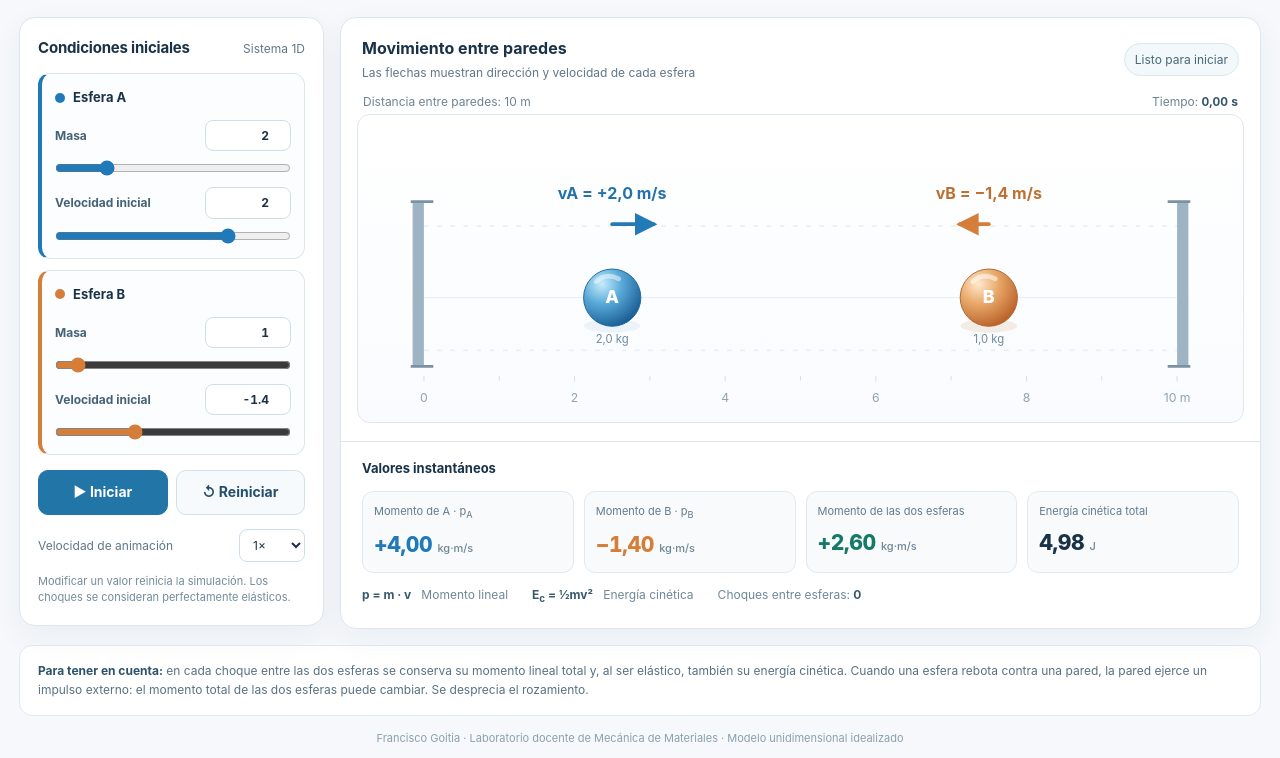
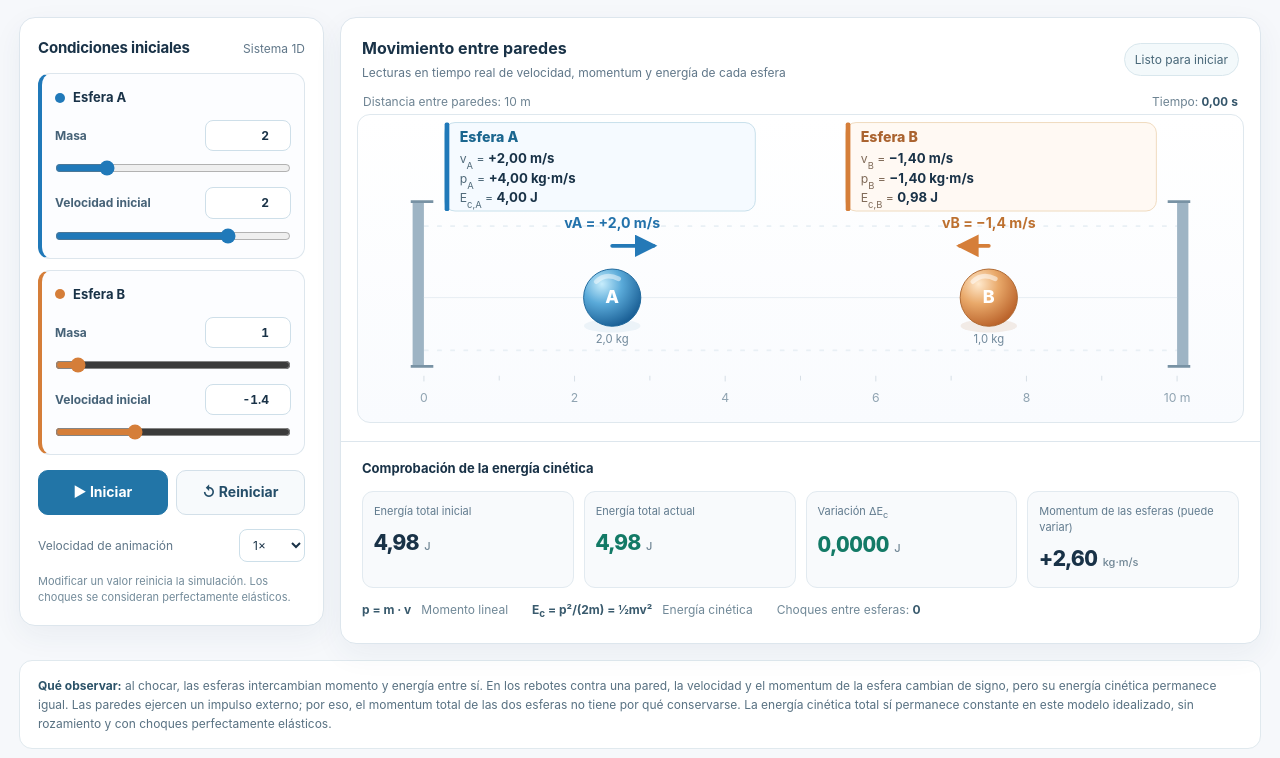
Before and after one commit to fragoi95/momentum_animacion, a plain HTML site: page index.html in a window 1280 px wide. Shown: the part 138-896 px from the top of the page. Drawn offline with Linux system fonts and the light colour scheme.

Commit message:
Mostrar velocidad, momentum y energía instantáneos por esfera y conservación de energía total

```diff
--- a/index.html
+++ b/index.html
@@ -5,7 +5,7 @@
 <meta name="viewport" content="width=device-width, initial-scale=1">
 <meta name="theme-color" content="#f7f9fc">
 <meta name="description" content="Laboratorio interactivo sobre cantidad de movimiento y choques unidimensionales entre dos esferas y dos paredes.">
-<title>Conservación del momentum | Francisco Goitia</title>
+<title>Momentum y energía cinética | Francisco Goitia</title>
 <style>
 :root{color-scheme:light;--ink:#193247;--muted:#607789;--paper:#f6f8fb;--white:#fff;--line:#dde6ed;--a:#2079b9;--b:#d57e39;--good:#137a66;--shadow:0 10px 30px rgba(42,74,106,.06)}
 *{box-sizing:border-box}body{margin:0;background:var(--paper);font-family:Inter,"Segoe UI",Arial,sans-serif;color:var(--ink);font-size:14px;line-height:1.45}button,input,select{font:inherit}button{cursor:pointer}button:focus-visible,input:focus-visible,select:focus-visible{outline:3px solid #91cfe8;outline-offset:2px}a{color:#226f9e;text-decoration:none}a:hover{text-decoration:underline}
@@ -18,8 +18,8 @@
   <header class="mast">
     <div>
       <div class="eyebrow">Laboratorio docente · Mecánica</div>
-      <h1>Conservación del momentum</h1>
-      <p class="sub">Dos esferas, dos paredes y choques elásticos. Cambia las masas y las velocidades para observar cómo se transfiere la cantidad de movimiento.</p>
+      <h1>Momentum y energía cinética</h1>
+      <p class="sub">Dos esferas, dos paredes y choques elásticos. Observa cómo cambian la velocidad y el momento lineal mientras la energía cinética total se mantiene constante.</p>
     </div>
     <div class="author"><b>Francisco Goitia</b> <span>·</span> <a href="mailto:francisco.goitia@upc.edu">francisco.goitia@upc.edu</a></div>
   </header>
@@ -41,7 +41,7 @@
       <p class="control-foot">Modificar un valor reinicia la simulación. Los choques se consideran perfectamente elásticos.</p>
     </aside>
     <section class="card main-card" aria-label="Visualización y resultados">
-      <div class="main-head"><div><h2>Movimiento entre paredes</h2><div class="muted">Las flechas muestran dirección y velocidad de cada esfera</div></div><span class="status" id="status" role="status">Listo para iniciar</span></div>
+      <div class="main-head"><div><h2>Movimiento entre paredes</h2><div class="muted">Lecturas en tiempo real de velocidad, momentum y energía de cada esfera</div></div><span class="status" id="status" role="status">Listo para iniciar</span></div>
       <div class="timebar"><span>Distancia entre paredes: 10 m</span><span>Tiempo: <strong id="time">0,00 s</strong></span></div>
       <div class="stage-scroll">
         <svg class="stage" id="stage" viewBox="0 0 940 326" role="img" aria-label="Dos esferas que rebotan entre paredes y colisionan entre ellas">
@@ -57,8 +57,24 @@
           <line x1="70" y1="194" x2="870" y2="194" stroke="#e6edf3" stroke-width="1"/>
           <g opacity=".48" stroke="#aabcc8" stroke-width="1"><path d="M70 277V283M150 277V282M230 277V283M310 277V282M390 277V283M470 277V282M550 277V283M630 277V282M710 277V283M790 277V282M870 277V283"/></g>
           <g font-size="13" font-family="Inter, Segoe UI, Arial, sans-serif" fill="#8fa3b1" text-anchor="middle"><text x="70" y="305">0</text><text x="230" y="305">2</text><text x="390" y="305">4</text><text x="550" y="305">6</text><text x="710" y="305">8</text><text x="870" y="305">10 m</text></g>
-          <g id="arrA"><line id="lineA" x1="0" y1="116" x2="0" y2="116" stroke="#2479b7" stroke-width="4" stroke-linecap="round" marker-end="url(#headA)"/><text id="labA" x="0" y="89" font-size="17" font-weight="700" fill="#2372ab" text-anchor="middle">vA</text></g>
-          <g id="arrB"><line id="lineB" x1="0" y1="116" x2="0" y2="116" stroke="#d57e39" stroke-width="4" stroke-linecap="round" marker-end="url(#headB)"/><text id="labB" x="0" y="89" font-size="17" font-weight="700" fill="#bd702f" text-anchor="middle">vB</text></g>
+          <g transform="translate(92 8)" font-family="Inter, Segoe UI, Arial, sans-serif">
+            <rect x="0" y="0" width="330" height="94" rx="11" fill="#f5faff" stroke="#c6dfea"/>
+            <rect x="0" y="0" width="5" height="94" rx="2" fill="#2079b9"/>
+            <text x="16" y="21" fill="#1a668f" font-size="15" font-weight="800">Esfera A</text>
+            <text x="16" y="43" fill="#516b7b" font-size="13">v<tspan font-size="10" baseline-shift="sub">A</tspan> = <tspan id="readVA" font-size="14" font-weight="700" fill="#193247">+2,00 m/s</tspan></text>
+            <text x="16" y="64" fill="#516b7b" font-size="13">p<tspan font-size="10" baseline-shift="sub">A</tspan> = <tspan id="readPA" font-size="14" font-weight="700" fill="#193247">+4,00 kg·m/s</tspan></text>
+            <text x="16" y="84" fill="#516b7b" font-size="13">E<tspan font-size="10" baseline-shift="sub">c,A</tspan> = <tspan id="readEA" font-size="14" font-weight="700" fill="#193247">4,00 J</tspan></text>
+          </g>
+          <g transform="translate(518 8)" font-family="Inter, Segoe UI, Arial, sans-serif">
+            <rect x="0" y="0" width="330" height="94" rx="11" fill="#fff9f3" stroke="#f0d9bd"/>
+            <rect x="0" y="0" width="5" height="94" rx="2" fill="#d57e39"/>
+            <text x="16" y="21" fill="#aa632f" font-size="15" font-weight="800">Esfera B</text>
+            <text x="16" y="43" fill="#816c5a" font-size="13">v<tspan font-size="10" baseline-shift="sub">B</tspan> = <tspan id="readVB" font-size="14" font-weight="700" fill="#193247">−1,40 m/s</tspan></text>
+            <text x="16" y="64" fill="#816c5a" font-size="13">p<tspan font-size="10" baseline-shift="sub">B</tspan> = <tspan id="readPB" font-size="14" font-weight="700" fill="#193247">−1,40 kg·m/s</tspan></text>
+            <text x="16" y="84" fill="#816c5a" font-size="13">E<tspan font-size="10" baseline-shift="sub">c,B</tspan> = <tspan id="readEB" font-size="14" font-weight="700" fill="#193247">0,98 J</tspan></text>
+          </g>
+          <g id="arrA"><line id="lineA" x1="0" y1="139" x2="0" y2="139" stroke="#2479b7" stroke-width="4" stroke-linecap="round" marker-end="url(#headA)"/><text id="labA" x="0" y="120" font-size="15" font-weight="700" fill="#2372ab" text-anchor="middle">vA</text></g>
+          <g id="arrB"><line id="lineB" x1="0" y1="139" x2="0" y2="139" stroke="#d57e39" stroke-width="4" stroke-linecap="round" marker-end="url(#headB)"/><text id="labB" x="0" y="120" font-size="15" font-weight="700" fill="#bd702f" text-anchor="middle">vB</text></g>
           <g id="sphereA" transform="translate(270 194)"><ellipse cx="0" cy="30" rx="30" ry="7" fill="#8ebad3" opacity=".14"/><circle r="30.4" fill="url(#gradA)" stroke="#1b6599" stroke-width="1"/><path d="M-17 -17Q-7 -27 7 -20" stroke="#fff" stroke-width="5" fill="none" stroke-linecap="round" opacity=".48"/><text text-anchor="middle" dy="6" font-size="19" font-weight="800" fill="#fff">A</text></g>
           <g id="sphereB" transform="translate(670 194)"><ellipse cx="0" cy="30" rx="30" ry="7" fill="#ba895e" opacity=".15"/><circle r="30.4" fill="url(#gradB)" stroke="#ad662f" stroke-width="1"/><path d="M-17 -17Q-7 -27 7 -20" stroke="#fff" stroke-width="5" fill="none" stroke-linecap="round" opacity=".52"/><text text-anchor="middle" dy="6" font-size="19" font-weight="800" fill="#fff">B</text></g>
           <g font-size="12" font-family="Inter, Segoe UI, Arial, sans-serif" text-anchor="middle" fill="#71899b"><text id="massA" x="270" y="242">2,0 kg</text><text id="massB" x="670" y="242">1,0 kg</text></g>
@@ -66,18 +82,18 @@
       </div>
       <p class="stage-help">Desliza la pista horizontalmente para verla completa.</p>
       <div class="metrics">
-        <h3>Valores instantáneos</h3>
+        <h3>Comprobación de la energía cinética</h3>
         <div class="metric-grid">
-          <div class="metric a"><div class="caption">Momento de A · p<sub>A</sub></div><div class="num" id="pA">+4,00 <small>kg·m/s</small></div></div>
-          <div class="metric b"><div class="caption">Momento de B · p<sub>B</sub></div><div class="num" id="pB">−1,40 <small>kg·m/s</small></div></div>
-          <div class="metric total"><div class="caption">Momento de las dos esferas</div><div class="num" id="pSum">+2,60 <small>kg·m/s</small></div></div>
-          <div class="metric"><div class="caption">Energía cinética total</div><div class="num" id="kinetic">4,98 <small>J</small></div></div>
+          <div class="metric"><div class="caption">Energía total inicial</div><div class="num" id="kineticInitial">4,98 <small>J</small></div></div>
+          <div class="metric total"><div class="caption">Energía total actual</div><div class="num" id="kinetic">4,98 <small>J</small></div></div>
+          <div class="metric total"><div class="caption">Variación ΔE<sub>c</sub></div><div class="num" id="kineticDelta">0,00 <small>J</small></div></div>
+          <div class="metric"><div class="caption">Momentum de las esferas (puede variar)</div><div class="num" id="pSum">+2,60 <small>kg·m/s</small></div></div>
         </div>
-        <div class="formulas"><span><strong>p = m · v</strong> &nbsp; Momento lineal</span><span><strong>E<sub>c</sub> = ½mv²</strong> &nbsp; Energía cinética</span><span>Choques entre esferas: <strong id="hitCount">0</strong></span></div>
+        <div class="formulas"><span><strong>p = m · v</strong> &nbsp; Momento lineal</span><span><strong>E<sub>c</sub> = p²/(2m) = ½mv²</strong> &nbsp; Energía cinética</span><span>Choques entre esferas: <strong id="hitCount">0</strong></span></div>
       </div>
     </section>
   </main>
-  <div class="note"><strong>Para tener en cuenta:</strong> en cada choque entre las dos esferas se conserva su momento lineal total y, al ser elástico, también su energía cinética. Cuando una esfera rebota contra una pared, la pared ejerce un impulso externo: el momento total de las dos esferas puede cambiar. Se desprecia el rozamiento.</div>
+  <div class="note"><strong>Qué observar:</strong> al chocar, las esferas intercambian momento y energía entre sí. En los rebotes contra una pared, la velocidad y el momentum de la esfera cambian de signo, pero su energía cinética permanece igual. Las paredes ejercen un impulso externo; por eso, el momentum total de las dos esferas no tiene por qué conservarse. La energía cinética total sí permanece constante en este modelo idealizado, sin rozamiento y con choques perfectamente elásticos.</div>
   <div class="footer">Francisco Goitia · Laboratorio docente de Mecánica de Materiales · Modelo unidimensional idealizado</div>
 </div>
 <script>
@@ -128,7 +144,7 @@ function arrow(id,x,v){
  const width=Math.min(72,m*22);
  const dir=v<0?-1:1;
  if(m<.04){line.style.visibility='hidden'}else{line.style.visibility='visible';line.setAttribute('x1',xp);line.setAttribute('x2',xp+dir*width)}
- lab.setAttribute('x',xp);lab.textContent='v'+id+' = '+signed(v,1)+' m/s';
+ lab.setAttribute('x',Math.max(150,Math.min(790,xp)));lab.textContent='v'+id+' = '+signed(v,1)+' m/s';
 }
 function metric(id,value,unit){$(id).innerHTML=signed(value)+' <small>'+unit+'</small>'}
 function render(){
@@ -137,9 +153,20 @@ function render(){
  $('massA').setAttribute('x',px(sim.xA));$('massA').textContent=dec(cfg.mA,1)+' kg';
  $('massB').setAttribute('x',px(sim.xB));$('massB').textContent=dec(cfg.mB,1)+' kg';
  arrow('A',sim.xA,sim.vA);arrow('B',sim.xB,sim.vB);
- metric('pA',cfg.mA*sim.vA,'kg·m/s');metric('pB',cfg.mB*sim.vB,'kg·m/s');
- metric('pSum',cfg.mA*sim.vA+cfg.mB*sim.vB,'kg·m/s');
- $('kinetic').innerHTML=dec(.5*cfg.mA*sim.vA**2+.5*cfg.mB*sim.vB**2)+' <small>J</small>';
+ const pA=cfg.mA*sim.vA,pB=cfg.mB*sim.vB;
+ const eA=.5*cfg.mA*sim.vA**2,eB=.5*cfg.mB*sim.vB**2;
+ const e0=.5*cfg.mA*cfg.vA**2+.5*cfg.mB*cfg.vB**2;
+ const e=eA+eB;
+ $('readVA').textContent=signed(sim.vA)+' m/s';
+ $('readVB').textContent=signed(sim.vB)+' m/s';
+ $('readPA').textContent=signed(pA)+' kg·m/s';
+ $('readPB').textContent=signed(pB)+' kg·m/s';
+ $('readEA').textContent=dec(eA)+' J';
+ $('readEB').textContent=dec(eB)+' J';
+ metric('pSum',pA+pB,'kg·m/s');
+ $('kineticInitial').innerHTML=dec(e0)+' <small>J</small>';
+ $('kinetic').innerHTML=dec(e)+' <small>J</small>';
+ $('kineticDelta').innerHTML=dec(Math.abs(e-e0)<1e-8?0:e-e0,4)+' <small>J</small>';
  $('time').textContent=dec(sim.t)+' s';$('hitCount').textContent=sim.hits;
  const isNotice=sim.t<noticeUntil;
  $('status').textContent=isNotice?sim.event:playing?'En movimiento':sim.t>0?'Pausado':'Listo para iniciar';
```
